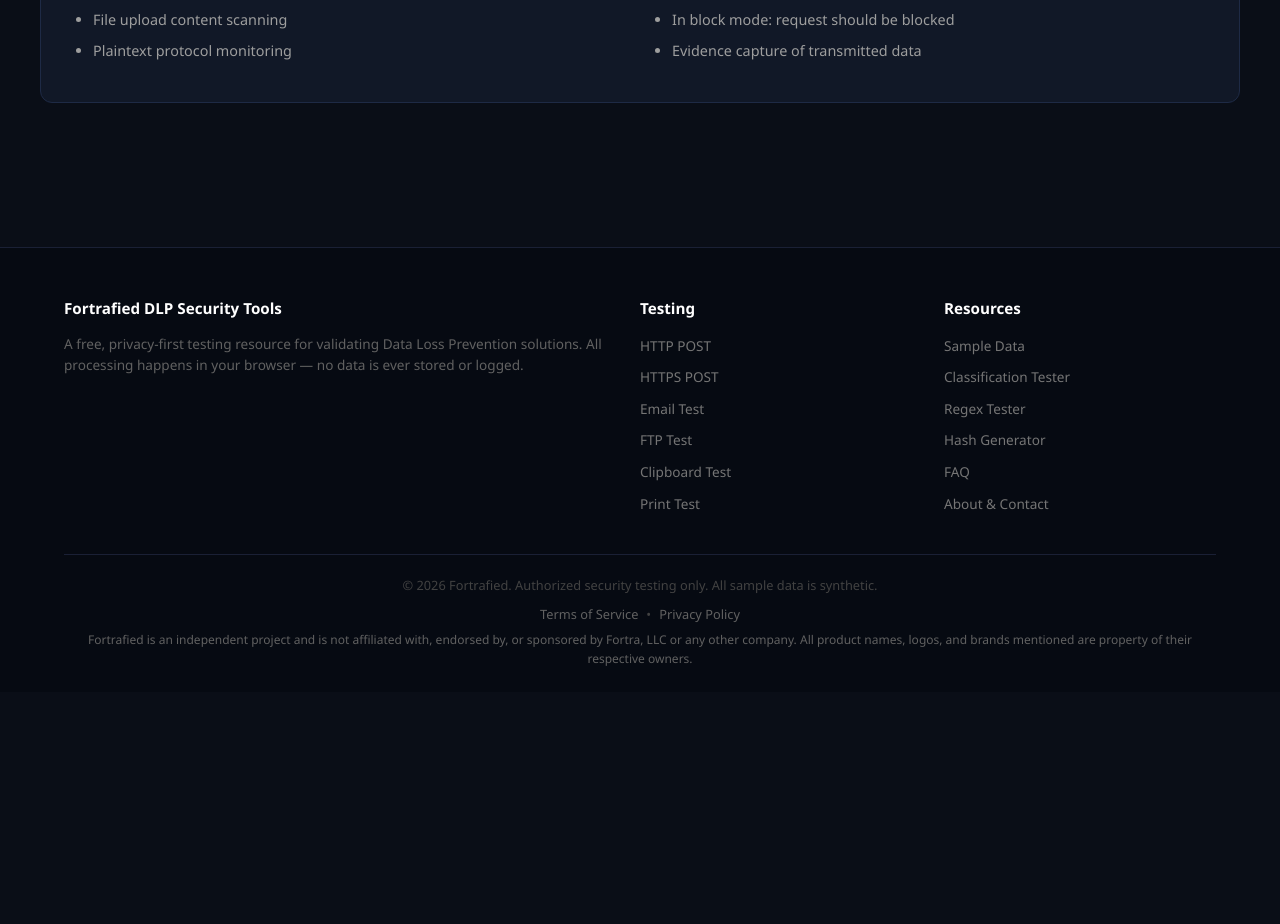
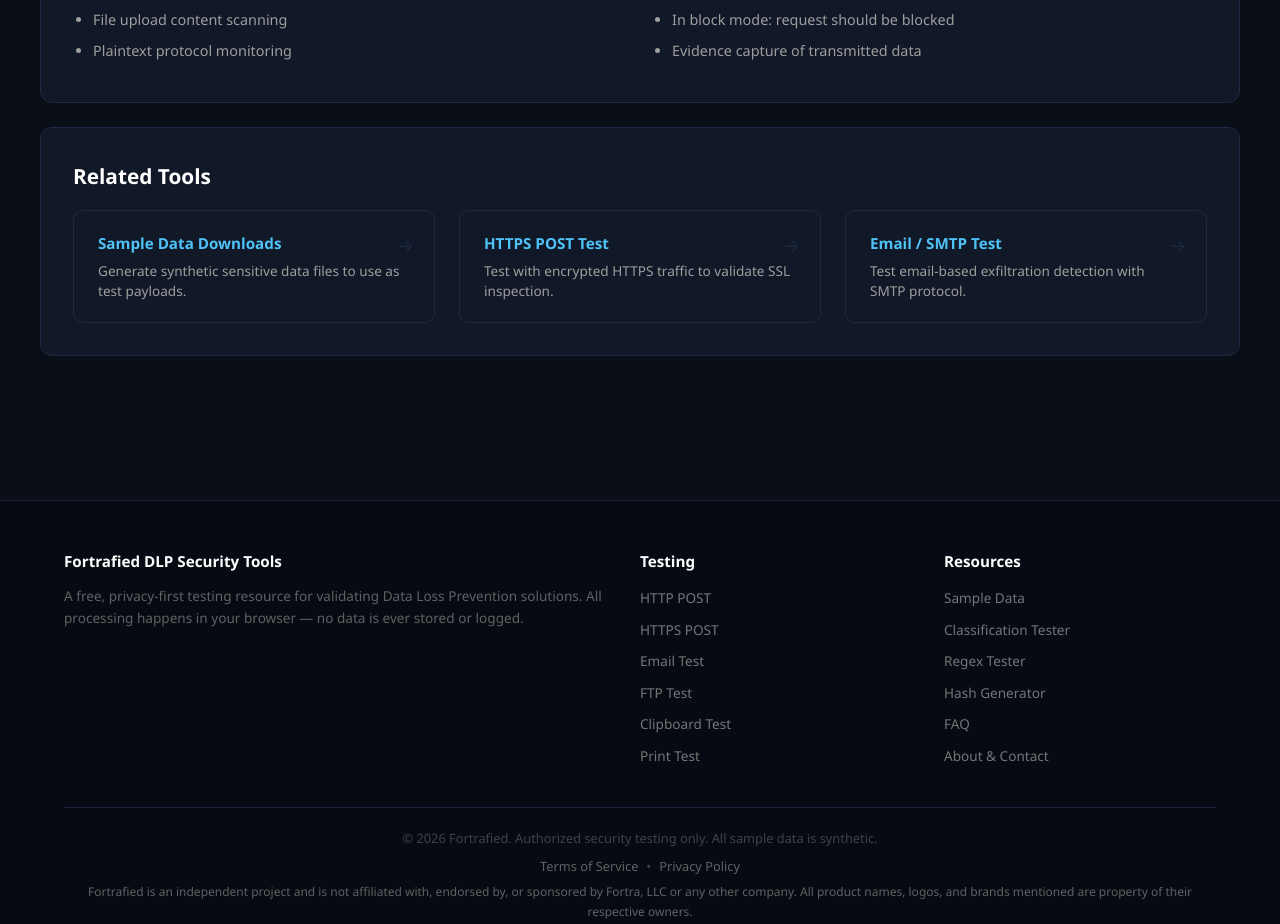
Before and after one commit to fortrafied/fortrafied.github.io, a Next.js app: page /http-post in a window 1280 px wide. Shown: the part 1720-2644 px from the top of the page. Before the commit the page ends 2412 px from the top, so only its background shows below. Built offline with nearby package versions, Linux system fonts and the light colour scheme.

Commit message:
Add cross-linking between related tools

```diff
--- a/app/classification-builder/page.tsx
+++ b/app/classification-builder/page.tsx
@@ -1,5 +1,6 @@
 import type { Metadata } from 'next';
 import PageHeader from '../components/PageHeader';
+import RelatedTools from '../components/RelatedTools';
 import ClassificationBuilderClient from './ClassificationBuilderClient';
 
 export const metadata: Metadata = { title: 'Classification Builder' };
@@ -13,6 +14,10 @@ export default function ClassificationBuilderPage() {
       />
       <main className="container section">
         <ClassificationBuilderClient />
+        <RelatedTools tools={[
+          { href: '/data-classifier', label: 'Classification Tester', description: 'Test your custom classifiers against real text and files to validate detection accuracy.' },
+          { href: '/regex-tester', label: 'Regex Pattern Tester', description: 'Debug and refine regex patterns in isolation before adding them as classifiers.' },
+        ]} />
       </main>
     </>
   );
--- a/app/components/PostTestForm.tsx
+++ b/app/components/PostTestForm.tsx
@@ -1,6 +1,7 @@
 'use client';
 
 import { useState, useRef, DragEvent, FormEvent, ChangeEvent } from 'react';
+import Link from 'next/link';
 
 const presets: Record<string, string> = {
   ssn: "Name: John A. Smith\nSSN: 078-05-1120\nDate of Birth: 01/15/1985\n\nName: Jane B. Doe\nSSN: 219-09-9999\nDate of Birth: 03/22/1990\n\nName: Robert C. Johnson\nSSN: 323-45-6789\nDate of Birth: 07/04/1978",
@@ -421,6 +422,28 @@ export default function PostTestForm({ variant }: PostTestFormProps) {
           </>
         )}
       </div>
+
+      {/* Related Tools */}
+      <div className="test-panel">
+        <h2>Related Tools</h2>
+        <div className="card-grid" style={{ marginTop: 16 }}>
+          <Link href="/sample-data" className="related-tool-card">
+            <span className="related-tool-label">Sample Data Downloads</span>
+            <span className="related-tool-desc">Generate synthetic sensitive data files to use as test payloads.</span>
+            <span className="related-tool-arrow">&rarr;</span>
+          </Link>
+          <Link href={isHttp ? '/https-post' : '/http-post'} className="related-tool-card">
+            <span className="related-tool-label">{isHttp ? 'HTTPS POST Test' : 'HTTP POST Test'}</span>
+            <span className="related-tool-desc">{isHttp ? 'Test with encrypted HTTPS traffic to validate SSL inspection.' : 'Test with plaintext HTTP traffic for baseline DLP detection.'}</span>
+            <span className="related-tool-arrow">&rarr;</span>
+          </Link>
+          <Link href="/email-test" className="related-tool-card">
+            <span className="related-tool-label">Email / SMTP Test</span>
+            <span className="related-tool-desc">Test email-based exfiltration detection with SMTP protocol.</span>
+            <span className="related-tool-arrow">&rarr;</span>
+          </Link>
+        </div>
+      </div>
     </main>
   );
 }
--- a/app/data-classifier/page.tsx
+++ b/app/data-classifier/page.tsx
@@ -1,5 +1,6 @@
 import type { Metadata } from 'next';
 import PageHeader from '../components/PageHeader';
+import RelatedTools from '../components/RelatedTools';
 import DataClassifierClient from './DataClassifierClient';
 
 export const metadata: Metadata = { title: 'Classification Tester' };
@@ -13,6 +14,11 @@ export default function DataClassifierPage() {
       />
       <main className="container section">
         <DataClassifierClient />
+        <RelatedTools tools={[
+          { href: '/classification-builder', label: 'Classification Builder', description: 'Create custom classifiers with regex or dictionary patterns to extend detection coverage.' },
+          { href: '/regex-tester', label: 'Regex Pattern Tester', description: 'Test and refine individual regex patterns before adding them as classifiers.' },
+          { href: '/sample-data', label: 'Sample Data Downloads', description: 'Download synthetic sensitive data files to test classification across different formats.' },
+        ]} />
       </main>
     </>
   );
--- a/app/email-analyzer/page.tsx
+++ b/app/email-analyzer/page.tsx
@@ -1,5 +1,6 @@
 import type { Metadata } from 'next';
 import PageHeader from '../components/PageHeader';
+import RelatedTools from '../components/RelatedTools';
 import EmailAnalyzerClient from './EmailAnalyzerClient';
 
 export const metadata: Metadata = { title: 'Email Header Analyzer' };
@@ -13,6 +14,10 @@ export default function EmailAnalyzerPage() {
       />
       <main className="container section">
         <EmailAnalyzerClient />
+        <RelatedTools tools={[
+          { href: '/email-test', label: 'Email / SMTP Test', description: 'Test your DLP solution\'s ability to detect sensitive data in email transmissions.' },
+          { href: '/data-classifier', label: 'Classification Tester', description: 'Classify email body content for sensitive data types like PII, PCI, and PHI.' },
+        ]} />
       </main>
     </>
   );
--- a/app/globals.css
+++ b/app/globals.css
@@ -455,6 +455,32 @@ select.form-control { cursor: pointer; }
     .about-layout { grid-template-columns: 1fr; }
 }
 
+/* ===== Related Tools ===== */
+.related-tool-card {
+    display: flex;
+    flex-direction: column;
+    gap: 6px;
+    background: #111827;
+    border: 1px solid #1e2a45;
+    border-radius: 10px;
+    padding: 20px 24px;
+    transition: border-color 0.2s, transform 0.2s;
+    position: relative;
+    text-decoration: none;
+}
+.related-tool-card:hover { border-color: #4fc3f7; transform: translateY(-2px); }
+.related-tool-label { color: #4fc3f7; font-weight: 600; font-size: 0.95rem; }
+.related-tool-desc { color: #9e9e9e; font-size: 0.85rem; line-height: 1.5; }
+.related-tool-arrow {
+    position: absolute;
+    top: 20px;
+    right: 20px;
+    color: #1e2a45;
+    font-size: 1.1rem;
+    transition: color 0.2s;
+}
+.related-tool-card:hover .related-tool-arrow { color: #4fc3f7; }
+
 /* ===== FAQ Accordion ===== */
 .faq-item {
     background: #111827;
--- a/app/hash-generator/page.tsx
+++ b/app/hash-generator/page.tsx
@@ -1,5 +1,6 @@
 import type { Metadata } from 'next';
 import PageHeader from '../components/PageHeader';
+import RelatedTools from '../components/RelatedTools';
 import HashGeneratorClient from './HashGeneratorClient';
 
 export const metadata: Metadata = { title: 'File Hash Generator' };
@@ -13,6 +14,10 @@ export default function HashGeneratorPage() {
       />
       <main className="container section">
         <HashGeneratorClient />
+        <RelatedTools tools={[
+          { href: '/data-classifier', label: 'Classification Tester', description: 'Scan files for sensitive data content in addition to hashing them for fingerprint matching.' },
+          { href: '/sample-data', label: 'Sample Data Downloads', description: 'Generate sample files to create hash fingerprints for your DLP allow/block lists.' },
+        ]} />
       </main>
     </>
   );
--- a/app/regex-tester/page.tsx
+++ b/app/regex-tester/page.tsx
@@ -1,5 +1,6 @@
 import type { Metadata } from 'next';
 import PageHeader from '../components/PageHeader';
+import RelatedTools from '../components/RelatedTools';
 import RegexTesterClient from './RegexTesterClient';
 
 export const metadata: Metadata = { title: 'Regex Pattern Tester' };
@@ -13,6 +14,11 @@ export default function RegexTesterPage() {
       />
       <main className="container section">
         <RegexTesterClient />
+        <RelatedTools tools={[
+          { href: '/classification-builder', label: 'Classification Builder', description: 'Turn your tested regex pattern into a reusable classifier with category and severity settings.' },
+          { href: '/data-classifier', label: 'Classification Tester', description: 'Run all classifiers (including custom ones) against text or files to identify sensitive data.' },
+          { href: '/sample-data', label: 'Sample Data Downloads', description: 'Generate synthetic sensitive data files to test your regex patterns against realistic content.' },
+        ]} />
       </main>
     </>
   );
--- a/app/sample-data/page.tsx
+++ b/app/sample-data/page.tsx
@@ -1,5 +1,6 @@
 import type { Metadata } from 'next';
 import PageHeader from '../components/PageHeader';
+import RelatedTools from '../components/RelatedTools';
 import SampleDataClient from './SampleDataClient';
 
 export const metadata: Metadata = { title: 'Sample Data Downloads' };
@@ -13,6 +14,11 @@ export default function SampleDataPage() {
       />
       <main className="container section">
         <SampleDataClient />
+        <RelatedTools tools={[
+          { href: '/data-classifier', label: 'Classification Tester', description: 'Upload your downloaded sample files to verify classifiers detect the sensitive data within them.' },
+          { href: '/hash-generator', label: 'File Hash Generator', description: 'Generate hashes of sample files to build exact data matching (EDM) fingerprint lists.' },
+          { href: '/http-post', label: 'HTTP POST Test', description: 'Upload sample data files via HTTP POST to test network DLP file transfer detection.' },
+        ]} />
       </main>
     </>
   );
```
Also changed, not shown: app/components/RelatedTools.tsx (added, +28 -0 lines).
